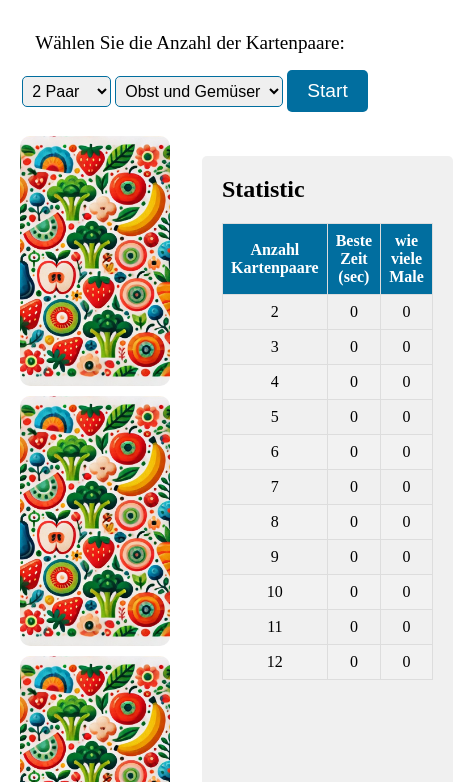
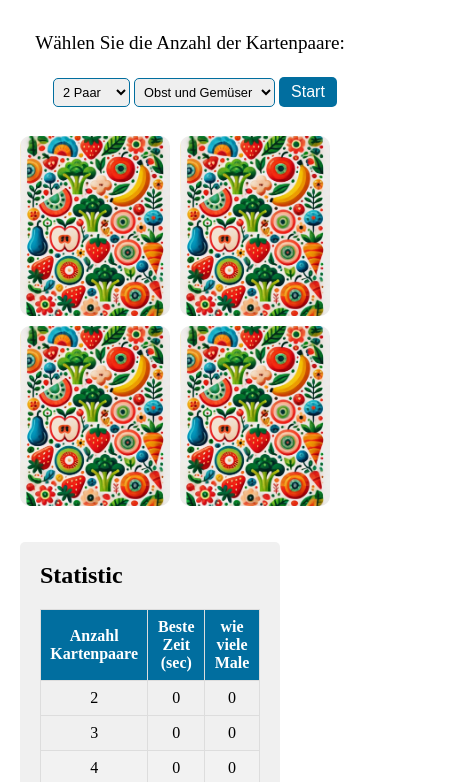
Before and after one commit to NatFrontendDeveloper/memorygame, a plain HTML site: page index.html in a window 390 px wide. Both pictures are taken after a click on the button "Start". Shown: the part 61-843 px from the top of the page, 453 px wide, since content can reach past the window. Drawn offline with Linux system fonts and the light colour scheme.

Commit message:
Update styles.css

```diff
--- a/assets/css/styles.css
+++ b/assets/css/styles.css
@@ -1,17 +1,16 @@
-
-body, html{
+body, html {
     margin: 0;
     padding: 0;
     max-width: 100%;
 }
+
 header {
-
-    text-align: center; /* Заголовок по центру */
+    text-align: center; /* Überschrift zentrieren */
 }
 
 .controls {
     margin-bottom: 20px;
-    text-align: center; /* Центрируем элементы управления */
+    text-align: center; /* Steuerelemente zentrieren */
     line-height: 48px;
 }
 
@@ -21,58 +20,58 @@ header {
 }
 
 .controls select {
-    font-size: 1em; /* Размер шрифта для селекта */
-    padding: 5px; /* Отступы внутри селекта */
-    border-radius: 5px; /* Скругление углов */
-    border: 1px solid #016e9f; /* Цвет границы */
-    outline: none; /* Убираем обводку при фокусе */
-    transition: border-color 0.3s; /* Плавный переход цвета границы */
+    font-size: 1em; /* Schriftgröße für das Auswahlfeld */
+    padding: 5px; /* Innenabstände des Auswahlfeldes */
+    border-radius: 5px; /* Abgerundete Ecken */
+    border: 1px solid #016e9f; /* Randfarbe */
+    outline: none; /* Entfernt den Fokusrahmen */
+    transition: border-color 0.3s; /* Sanfte Übergangsfarbe des Rahmens */
 }
 
 .controls select:focus {
-    border-color: #48c774; /* Цвет границы при фокусе */
+    border-color: #48c774; /* Rahmenfarbe bei Fokus */
 }
 
 .controls button {
-    font-size: 1.2em; /* Размер шрифта для кнопки */
-    padding: 10px 20px; /* Отступы внутри кнопки */
-    background-color: #016e9f; /* Цвет фона кнопки */
-    color: #fff; /* Цвет текста кнопки */
-    border: none; /* Убираем границу */
-    border-radius: 5px; /* Скругление углов кнопки */
-    cursor: pointer; /* Курсор при наведении */
-    transition: background-color 0.3s; /* Плавный переход цвета фона */
+    font-size: 1.2em; /* Schriftgröße für die Schaltfläche */
+    padding: 10px 20px; /* Innenabstände der Schaltfläche */
+    background-color: #016e9f; /* Hintergrundfarbe der Schaltfläche */
+    color: #fff; /* Textfarbe der Schaltfläche */
+    border: none; /* Entfernt den Rand */
+    border-radius: 5px; /* Abgerundete Ecken der Schaltfläche */
+    cursor: pointer; /* Cursor bei Hover */
+    transition: background-color 0.3s; /* Sanfter Übergang der Hintergrundfarbe */
 }
 
 .controls button:hover {
-    background-color: #026b9a; /* Цвет фона при наведении */
+    background-color: #026b9a; /* Hintergrundfarbe bei Hover */
 }
 
 .main-container {
     max-width: 1200px;
-
     display: flex;
-    justify-content: space-between; /* Разделяет игровую область и статистику */
-margin:0 20px;
+    justify-content: space-between; /* Trennt das Spielgebiet und die Statistik */
+    margin: 0 20px;
     gap: 2rem;
 }
-.game-area{
+
+.game-area {
     flex: 0 0 70%;
 }
-.sidebar{
+
+.sidebar {
     flex: 0 0 30%;
 }
 
 #memory-game {
-    display: flex; /* Включаем Flexbox */
-    flex-wrap: wrap; /* Разрешаем перенос элементов на следующую строку */
-    gap: 10px; /* Отступ между элементами */}
+    display: flex; /* Flexbox aktivieren */
+    flex-wrap: wrap; /* Erlaubt den Umbruch der Elemente in die nächste Zeile */
+    gap: 10px; /* Abstand zwischen den Elementen */
+}
 
 .card {
-    flex: 0 1 150px; /* Элементы имеют минимальную ширину 120px, могут расти и сжиматься */
-
-
-    text-align: center; /* Выравнивание текста по центру */
+    flex: 0 1 150px; /* Die Elemente haben eine minimale Breite von 120px, können aber wachsen und schrumpfen */
+    text-align: center; /* Text zentrieren */
     width: 150px;
     height: 250px;
     background-color: #016e9f;
@@ -82,35 +81,28 @@ margin:0 20px;
     justify-content: center;
     align-items: center;
     cursor: pointer;
-
-    border-radius: 10px; /* Скругление углов карт */
-
-    transition: width 0.3s, height 0.3s; /* Плавный переход для изменения размера */
-    background-size: cover; /* Уменьшает изображение до размеров блока */
-    background-position: center; /* Центрирует изображение внутри блока */
-    background-repeat: no-repeat; /* Отключает повторение изображения */
+    border-radius: 10px; /* Abgerundete Ecken der Karten */
+    transition: width 0.3s, height 0.3s; /* Sanfter Übergang der Größe */
+    background-size: cover; /* Bildgröße an die Blockgröße anpassen */
+    background-position: center; /* Bild im Block zentrieren */
+    background-repeat: no-repeat; /* Bildwiederholung deaktivieren */
 }
-
 
 .card.matched {
     transition: transform 0.5s;
-
     transform: scale(0.9);
     opacity: 0;
-
 }
 
 .card:hover {
     background-color: #026b9a;
-    /* transform: rotateY(180deg); /* Поворот на 180 градусов по оси Y */
-    /* transition: transform 0.3s; */
 }
 
 .sidebar {
     margin-top: 20px;
     background-color: #e9e9e9;
     padding: 10px;
-    max-width: 220px; /* Ширина боковой панели */
+    max-width: 220px; /* Maximale Breite der Seitenleiste */
     border-radius: 5px;
 }
 
@@ -119,8 +111,9 @@ margin:0 20px;
 }
 
 .sidebar p {
-    font-size: 1.1em; /* Увеличение размера текста для статистики */
+    font-size: 1.1em; /* Erhöhte Schriftgröße für die Statistik */
 }
+
 .sidebar {
     padding: 20px;
     background-color: #f0f0f0;
@@ -149,9 +142,10 @@ tr:nth-child(even) {
 tr:hover {
     background-color: #ddd;
 }
-/* Основной стиль модального окна */
+
+/* Grundstil für das modale Fenster */
 .modal {
-    display: none; /* Скрыто по умолчанию */
+    display: none; /* Standardmäßig ausgeblendet */
     position: fixed;
     top: 0;
     left: 0;
@@ -162,7 +156,7 @@ tr:hover {
     align-items: center;
 }
 
-/* Стиль для контента внутри модального окна */
+/* Stil für den Inhalt des modalen Fensters */
 .modal-content {
     background-color: #fff;
     padding: 20px;
@@ -172,10 +166,8 @@ tr:hover {
     text-align: center;
 }
 
-
 .close {
     position: relative;
-
     font-size: 24px;
     color: #aaa;
     cursor: pointer;
@@ -185,3 +177,55 @@ tr:hover {
 .close:hover {
     color: #000;
 }
+
+/* Medienabfragen für mobile Geräte */
+@media (max-width: 768px) {
+    .main-container {
+        flex-direction: column; /* Vertikale Anordnung auf mobilen Geräten */
+        gap: 1rem;
+    }
+
+    .game-area {
+        flex: 0 0 100%; /* Das Spielgebiet nimmt die gesamte Breite ein */
+    }
+
+    .sidebar {
+        flex: 0 0 100%; /* Die Seitenleiste nimmt die gesamte Breite ein */
+    }
+
+    .card {
+        width: 120px; /* Verkleinerung der Kartengröße */
+        height: 200px; /* Verkleinerung der Kartenhöhe */
+        font-size: 1.5em; /* Verkleinerung der Schriftgröße auf den Karten */
+    }
+
+    .controls {
+        font-size: 1em; /* Verkleinerung der Schriftgröße der Steuerelemente */
+    }
+
+    .controls select {
+        font-size: 0.9em; /* Verkleinerung der Schriftgröße im Auswahlfeld */
+    }
+
+    .controls button {
+        font-size: 1em; /* Verkleinerung der Schriftgröße der Schaltfläche */
+        padding: 8px 15px; /* Verkleinerung der Innenabstände der Schaltfläche */
+    }
+}
+
+@media (max-width: 480px) {
+    .card {
+        width: 100px; /* Weitere Verkleinerung der Kartengröße */
+        height: 180px; /* Weitere Verkleinerung der Kartenhöhe */
+        font-size: 1.2em; /* Weitere Verkleinerung der Schriftgröße auf den Karten */
+    }
+
+    .controls select {
+        font-size: 0.8em; /* Weitere Verkleinerung der Schriftgröße im Auswahlfeld */
+    }
+
+    .controls button {
+        font-size: 1em; /* Weitere Verkleinerung der Schriftgröße der Schaltfläche */
+        padding: 6px 12px; /* Weitere Verkleinerung der Innenabstände der Schaltfläche */
+    }
+}
```
